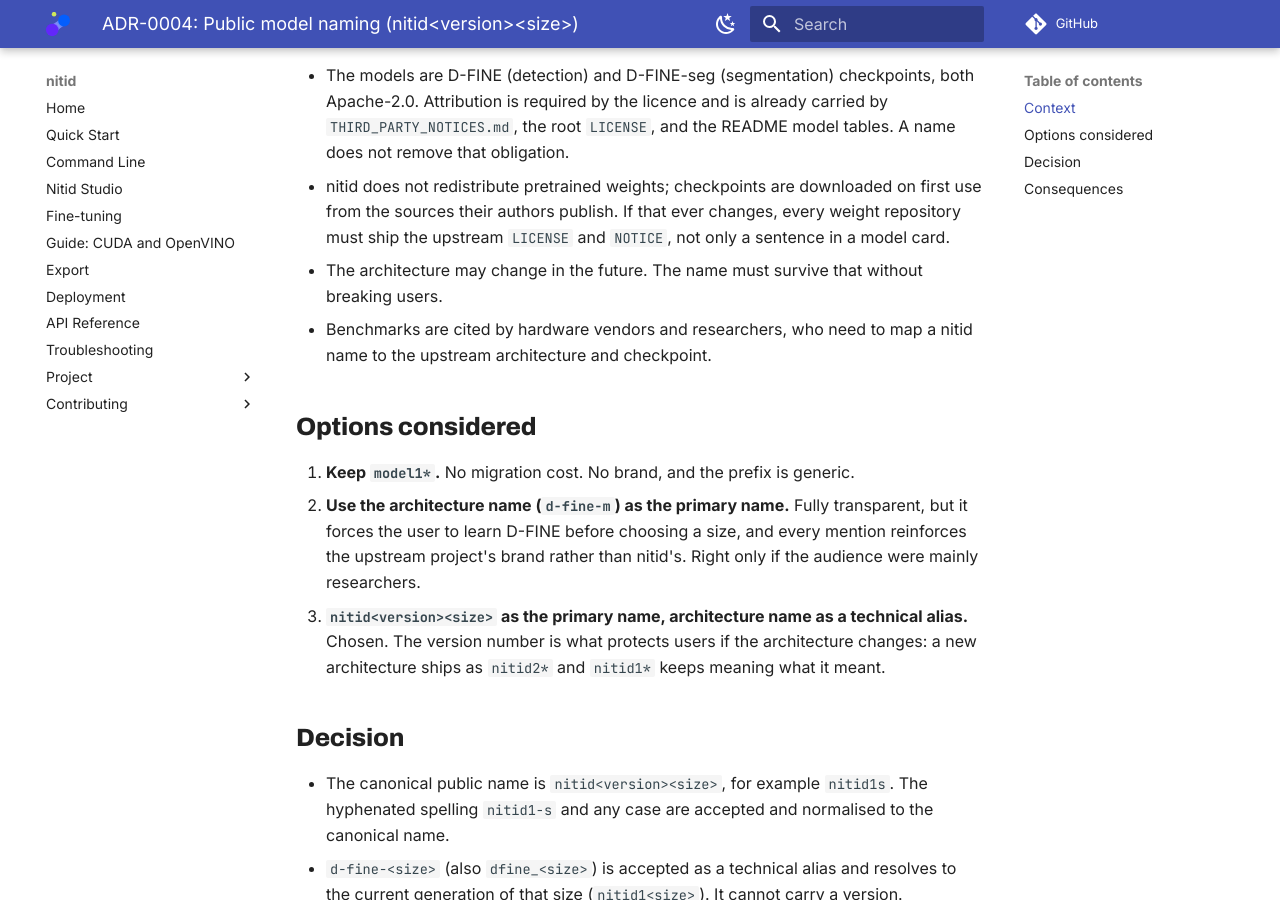
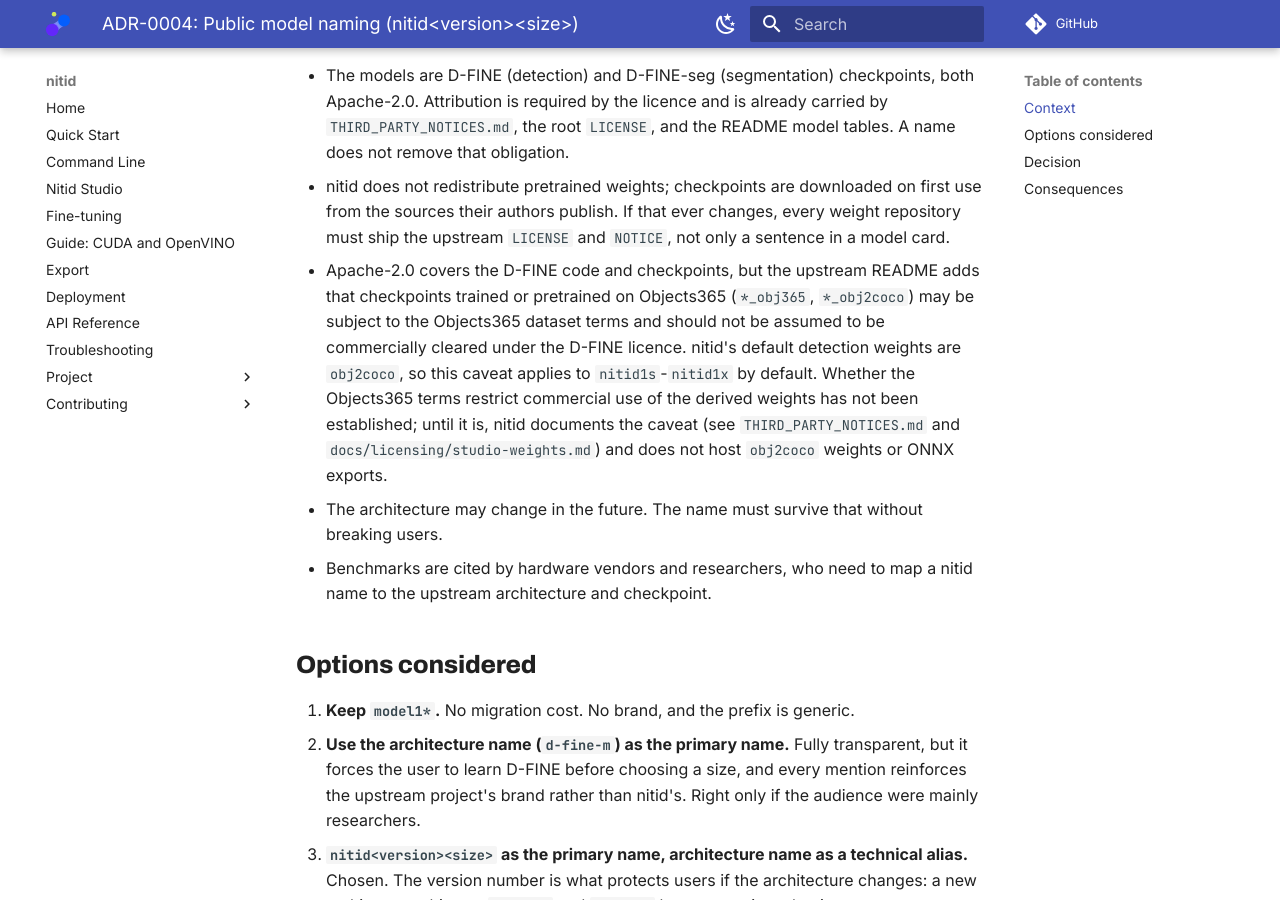
Before and after one commit to Nitidio/nitid, an MkDocs documentation site: the page built from docs/adr/0004-public-model-naming.md, in a window 1280 px wide and 900 px high, scrolled down 561 px. Built offline with MkDocs 1.6.1 and Material for MkDocs 9.7.7, drawn with Linux system fonts in a browser that asks for light colours; comment, search, counter and statistics services are not loaded.

Commit message:
docs(licensing): document the Objects365 caveat on the default obj2coco weights
Option A: keep the default and state the upstream D-FINE README caveat in
ADR-0004, THIRD_PARTY_NOTICES.md and the README. obj2coco stays non-hostable.

Co-Authored-By: Claude Sonnet 5.5 <noreply@anthropic.com>
Claude-Session: https://claude.ai/code/session_016gyCsVrKFXU58HcWRPRNVp

```diff
--- a/docs/adr/0004-public-model-naming.md
+++ b/docs/adr/0004-public-model-naming.md
@@ -21,6 +21,13 @@ Facts that constrain the choice:
 - nitid does not redistribute pretrained weights; checkpoints are downloaded on first use from the
   sources their authors publish. If that ever changes, every weight repository must ship the upstream
   `LICENSE` and `NOTICE`, not only a sentence in a model card.
+- Apache-2.0 covers the D-FINE code and checkpoints, but the upstream README adds that checkpoints
+  trained or pretrained on Objects365 (`*_obj365`, `*_obj2coco`) may be subject to the Objects365
+  dataset terms and should not be assumed to be commercially cleared under the D-FINE licence.
+  nitid's default detection weights are `obj2coco`, so this caveat applies to `nitid1s`-`nitid1x`
+  by default. Whether the Objects365 terms restrict commercial use of the derived weights has not
+  been established; until it is, nitid documents the caveat (see `THIRD_PARTY_NOTICES.md` and
+  `docs/licensing/studio-weights.md`) and does not host `obj2coco` weights or ONNX exports.
 - The architecture may change in the future. The name must survive that without breaking users.
 - Benchmarks are cited by hardware vendors and researchers, who need to map a nitid name to the
   upstream architecture and checkpoint.
```
Also changed, not shown: README.md (+5 -1 lines), THIRD_PARTY_NOTICES.md (+8 -0 lines), docs/licensing/studio-weights.md (+4 -3 lines).
